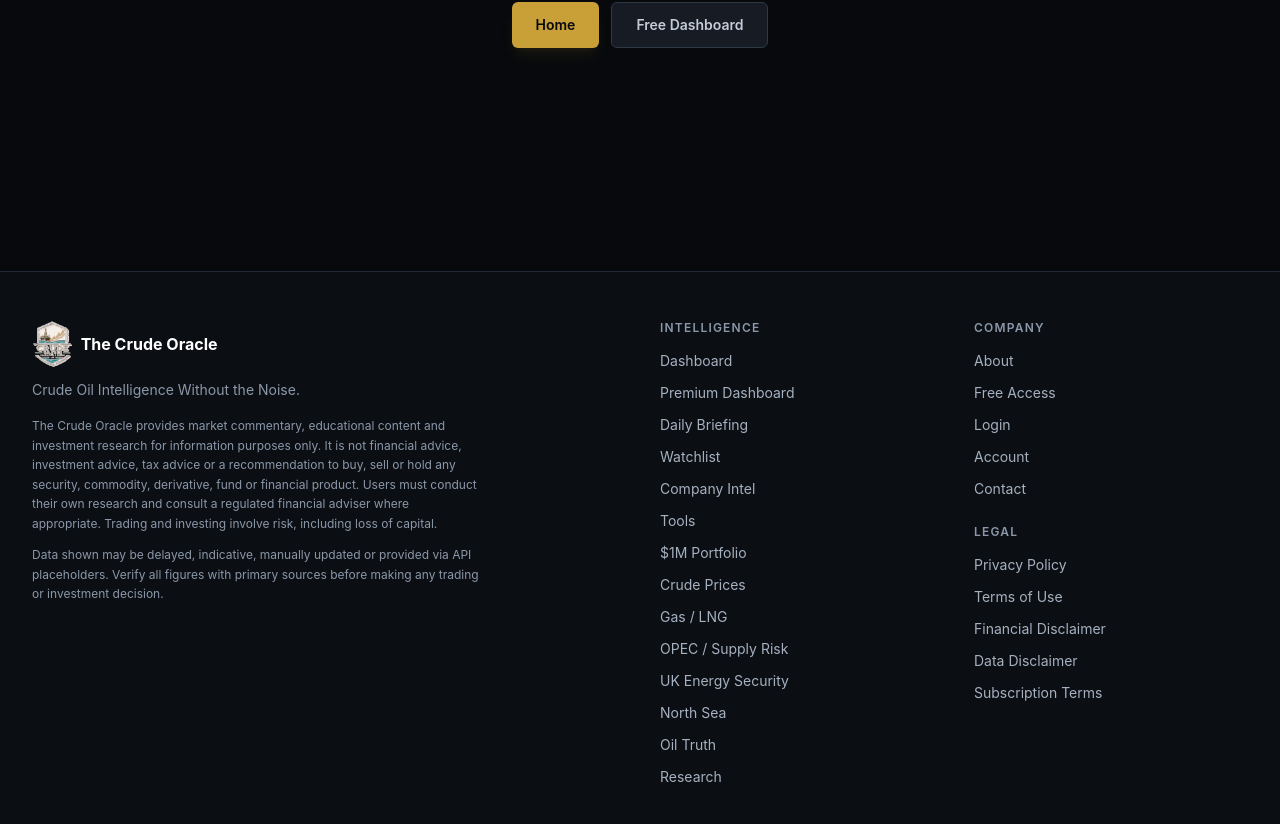
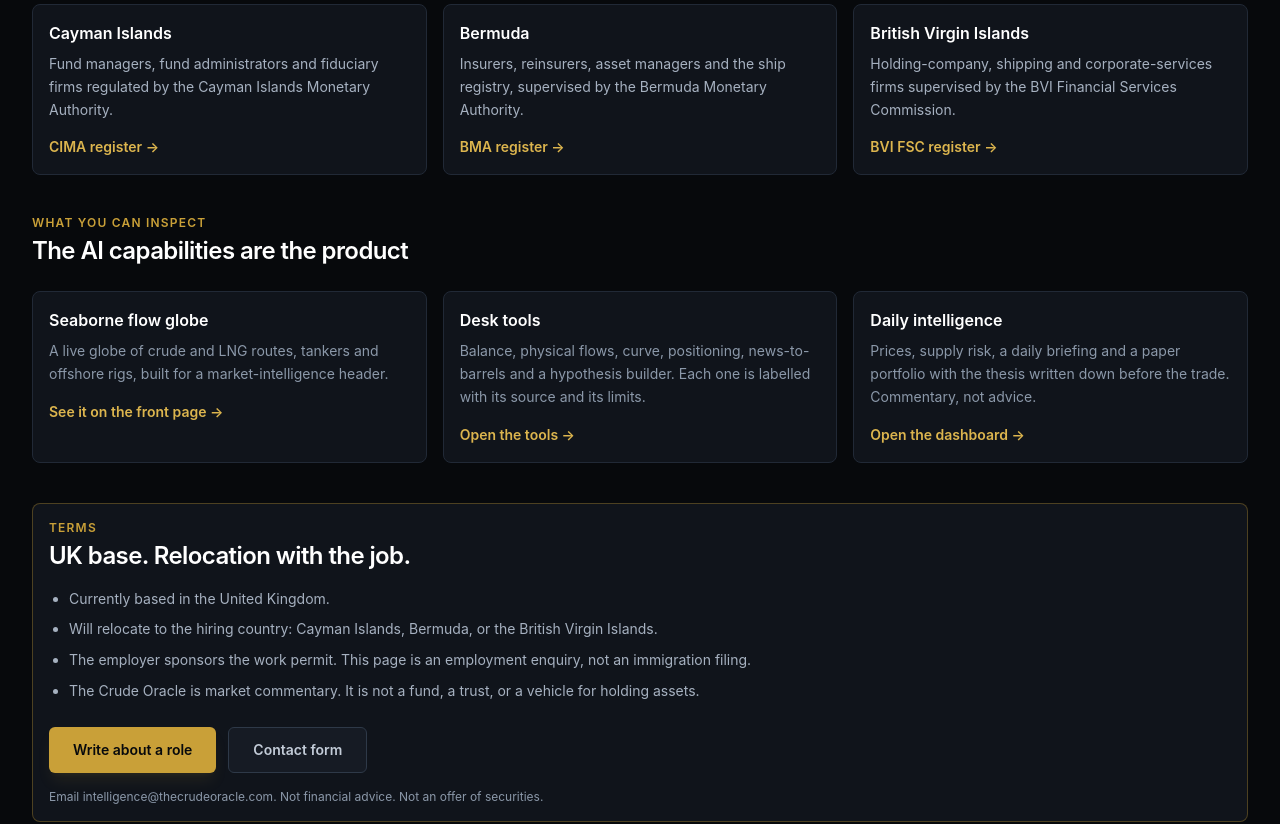
Before and after one commit to dm1033/thecrudeoracle, a Next.js app: page /offshore in a window 1280 px wide. Before the commit this address had no page. Shown: the part 370-1194 px from the top of the page. Built offline with nearby package versions, Linux system fonts and the light colour scheme.

Commit message:
Add an offshore hire page for Cayman, Bermuda and the BVI.
Asset desks in those jurisdictions can inspect the AI on the site and contact about employment with relocation from the UK.

Co-authored-by: David John Miller  <dm1033@users.noreply.github.com>

```diff
--- /dev/null
+++ b/src/app/offshore/page.tsx
@@ -0,0 +1,123 @@
+import type { Metadata } from "next";
+import Link from "next/link";
+import { pageMeta } from "@/lib/seo";
+import PageHeader from "@/components/PageHeader";
+import { SITE } from "@/lib/site";
+
+export const metadata: Metadata = pageMeta(
+  "Offshore hire — AI for asset desks in Cayman, Bermuda and the BVI",
+  "UK-based builder of The Crude Oracle, open to employment and relocation to the Cayman Islands, Bermuda or the British Virgin Islands. The AI work is on this site.",
+  "/offshore"
+);
+
+const JURISDICTIONS = [
+  {
+    name: "Cayman Islands",
+    desks: "Fund managers, fund administrators and fiduciary firms regulated by the Cayman Islands Monetary Authority.",
+    register: "https://www.cima.ky/",
+    registerLabel: "CIMA",
+  },
+  {
+    name: "Bermuda",
+    desks: "Insurers, reinsurers, asset managers and the ship registry, supervised by the Bermuda Monetary Authority.",
+    register: "https://www.bma.bm/",
+    registerLabel: "BMA",
+  },
+  {
+    name: "British Virgin Islands",
+    desks: "Holding-company, shipping and corporate-services firms supervised by the BVI Financial Services Commission.",
+    register: "https://www.bvifsc.vg/",
+    registerLabel: "BVI FSC",
+  },
+] as const;
+
+const CAPABILITIES = [
+  {
+    title: "Seaborne flow globe",
+    body: "A live globe of crude and LNG routes, tankers and offshore rigs, built for a market-intelligence header.",
+    href: "/",
+    label: "See it on the front page",
+  },
+  {
+    title: "Desk tools",
+    body: "Balance, physical flows, curve, positioning, news-to-barrels and a hypothesis builder. Each one is labelled with its source and its limits.",
+    href: "/tools",
+    label: "Open the tools",
+  },
+  {
+    title: "Daily intelligence",
+    body: "Prices, supply risk, a daily briefing and a paper portfolio with the thesis written down before the trade. Commentary, not advice.",
+    href: "/dashboard",
+    label: "Open the dashboard",
+  },
+] as const;
+
+const MAILTO = `mailto:${SITE.contactEmail}?subject=${encodeURIComponent(
+  "Offshore hire — Cayman, Bermuda or BVI"
+)}`;
+
+export default function OffshorePage() {
+  return (
+    <>
+      <PageHeader
+        eyebrow="Employment · Relocation from the UK"
+        title="AI for offshore asset desks"
+        intro="Built in the UK. Available to relocate to the Cayman Islands, Bermuda or the British Virgin Islands on an employer-sponsored hire. The work is already public on this site."
+      />
+      <div className="container-site space-y-10 py-10">
+        <section className="grid gap-4 lg:grid-cols-3">
+          {JURISDICTIONS.map((place) => (
+            <article key={place.name} className="card">
+              <h2 className="h3">{place.name}</h2>
+              <p className="mt-2 text-sm leading-relaxed text-steel-400">{place.desks}</p>
+              <a
+                href={place.register}
+                className="mt-4 inline-block text-sm font-semibold text-gold-400 hover:text-gold-300"
+              >
+                {place.registerLabel} register →
+              </a>
+            </article>
+          ))}
+        </section>
+
+        <section>
+          <p className="eyebrow">What you can inspect</p>
+          <h2 className="h2 mt-1">The AI capabilities are the product</h2>
+          <div className="mt-6 grid gap-4 md:grid-cols-3">
+            {CAPABILITIES.map((item) => (
+              <article key={item.title} className="card card-hover">
+                <h3 className="h3">{item.title}</h3>
+                <p className="mt-2 text-sm leading-relaxed text-steel-500">{item.body}</p>
+                <Link href={item.href} className="mt-4 inline-block text-sm font-semibold text-gold-400 hover:text-gold-300">
+                  {item.label} →
+                </Link>
+              </article>
+            ))}
+          </div>
+        </section>
+
+        <section className="card border-gold-600/40">
+          <p className="eyebrow">Terms</p>
+          <h2 className="h2 mt-1">UK base. Relocation with the job.</h2>
+          <ul className="mt-4 max-w-3xl list-disc space-y-2 pl-5 text-sm leading-relaxed text-steel-400">
+            <li>Currently based in the United Kingdom.</li>
+            <li>Will relocate to the hiring country: Cayman Islands, Bermuda, or the British Virgin Islands.</li>
+            <li>The employer sponsors the work permit. This page is an employment enquiry, not an immigration filing.</li>
+            <li>The Crude Oracle is market commentary. It is not a fund, a trust, or a vehicle for holding assets.</li>
+          </ul>
+          <div className="mt-6 flex flex-col gap-3 sm:flex-row">
+            <a href={MAILTO} className="btn-primary">
+              Write about a role
+            </a>
+            <Link href="/contact" className="btn-secondary">
+              Contact form
+            </Link>
+          </div>
+          <p className="mt-4 text-xs text-steel-500">
+            Email {SITE.contactEmail}. Not financial advice. Not an offer of securities.
+          </p>
+        </section>
+      </div>
+    </>
+  );
+}
--- a/src/app/page.tsx
+++ b/src/app/page.tsx
@@ -296,8 +296,24 @@ export default function HomePage() {
         </div>
       </section>
 
+      <section className="border-y border-ink-700 bg-ink-900">
+        <div className="container-site flex flex-col items-start justify-between gap-4 py-10 sm:flex-row sm:items-center">
+          <div className="max-w-2xl">
+            <p className="eyebrow">Cayman · Bermuda · British Virgin Islands</p>
+            <h2 className="h2 mt-1">Offshore asset desks can hire this AI from the UK</h2>
+            <p className="mt-2 text-sm leading-relaxed text-steel-400">
+              The globe, the desk and the tools on this site are the work. Open to employment
+              and relocation from the United Kingdom.
+            </p>
+          </div>
+          <Link href="/offshore" className="btn-primary shrink-0">
+            See the hire page
+          </Link>
+        </div>
+      </section>
+
       {/* FAQ */}
-      <section className="container-site pb-14">
+      <section className="container-site py-14">
         <FAQ items={FAQ_ITEMS} />
       </section>
 
--- a/src/app/sitemap.ts
+++ b/src/app/sitemap.ts
@@ -26,6 +26,7 @@ const ROUTES: { path: string; priority: number; changeFrequency: MetadataRoute.S
   { path: "/research-library", priority: 0.7, changeFrequency: "weekly" },
   { path: "/subscribe", priority: 0.9, changeFrequency: "monthly" },
   { path: "/about", priority: 0.5, changeFrequency: "monthly" },
+  { path: "/offshore", priority: 0.6, changeFrequency: "monthly" },
   { path: "/contact", priority: 0.5, changeFrequency: "monthly" },
   { path: "/login", priority: 0.3, changeFrequency: "yearly" },
   { path: "/privacy-policy", priority: 0.2, changeFrequency: "yearly" },
--- a/src/lib/site.ts
+++ b/src/lib/site.ts
@@ -54,6 +54,7 @@ export const NAV_FOOTER_LEGAL: NavItem[] = [
 
 export const NAV_FOOTER_COMPANY: NavItem[] = [
   { label: "About", href: "/about" },
+  { label: "Offshore hire", href: "/offshore" },
   { label: "Free Access", href: "/subscribe" },
   { label: "Login", href: "/login" },
   { label: "Account", href: "/account" },
```
